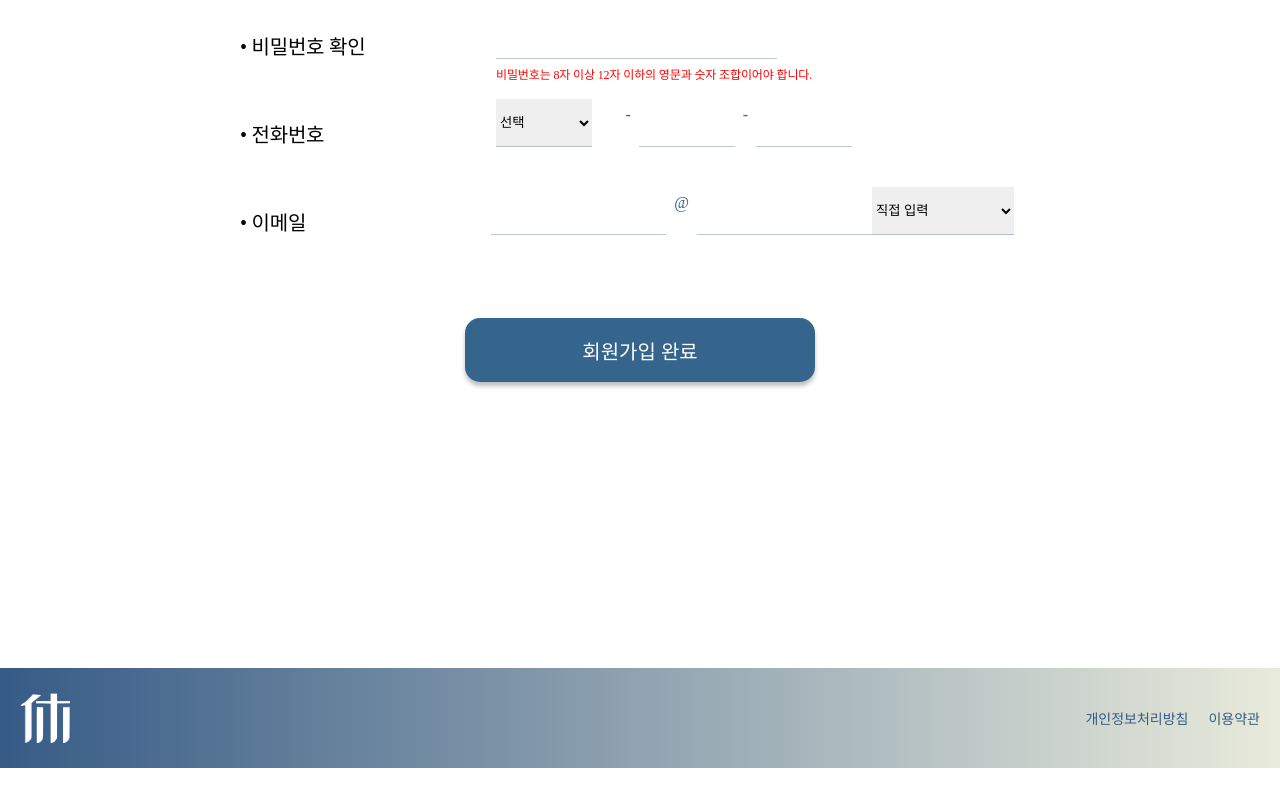
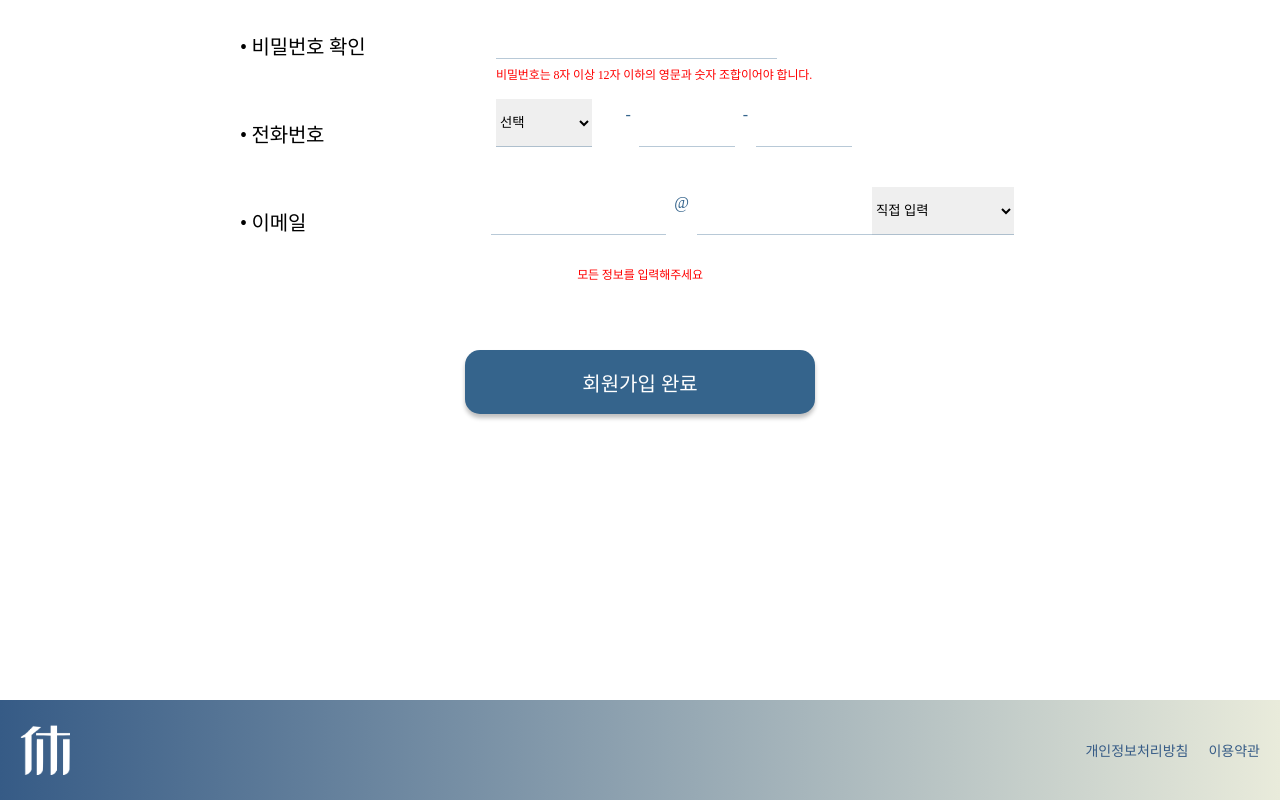
Before and after one commit to Serengeti-HYU/Hyu_frontend, a React (Create React App) app: page /sign-up in a window 1280 px wide. Shown: the part 1133-1933 px from the top of the page. Before the commit the page ends 1901 px from the top, so only its background shows below. Built offline with nearby package versions, Linux system fonts and the light colour scheme; a web font is replaced by a local one.

Commit message:
fix: 회원가입 required 수정

```diff
--- a/src/pages/Main/SignUp/SignUp.jsx
+++ b/src/pages/Main/SignUp/SignUp.jsx
@@ -166,9 +166,10 @@ const SignUp = () => {
   const [birthMonth, setBirthMonth] = useState("");
   const [birthDay, setBirthDay] = useState("");
   const [id, setId] = useState("");
+  const [email, setEmail] = useState("");
   const [phone1, setPhone1] = useState("");
   const [phone2, setPhone2] = useState("");
-  const [email, setEmail] = useState("");
+  const [phone3, setPhone3] = useState("");
 
   const handleInputChange = (e, nextRef) => {
     if (e.target.value.length >= e.target.maxLength) {
@@ -189,6 +190,11 @@ const SignUp = () => {
     const maxLength = 12;
     const regex = /^(?=.*[A-Za-z])(?=.*\d)[A-Za-z\d]{8,12}$/;
     return regex.test(password);
+  };
+
+  const handlePhone2Change = (e) => {
+    setPhone2(e.target.value);
+    handleInputChange(e, inputRef2);
   };
 
   const handleSubmit = (event) => {
@@ -215,6 +221,7 @@ const SignUp = () => {
       confirmPassword &&
       phone1 &&
       phone2 &&
+      phone3 &&
       email &&
       domainInput &&
       password === confirmPassword &&
@@ -354,9 +361,7 @@ const SignUp = () => {
               <p className="label">• 전화번호</p>
               <select
                 className="phone"
-                value={phone1}
-                onChange={(e) => handleInputChange(e, inputRef2)}
-                required
+                onChange={(e) => setPhone1(e.target.value)}
               >
                 <option value="">선택</option>
                 <option value="010">010</option>
@@ -372,27 +377,23 @@ const SignUp = () => {
                 type="tel"
                 maxLength="4"
                 ref={inputRef1}
-                value={phone1}
-                onChange={(e) => setPhone1(e.target.value)}
-                required
-              />
+                onChange={handlePhone2Change}
+              ></input>
               <p className="hypen">-</p>
               <input
                 className="phone"
                 type="tel"
                 maxLength="4"
                 ref={inputRef2}
-                value={phone2}
-                onChange={(e) => setPhone2(e.target.value)}
-                required
-              />
+                onChange={(e) => setPhone3(e.target.value)}
+              ></input>
             </div>
 
             <div className="input">
               <p className="label">• 이메일 </p>
               <input
                 className="email"
-                type="email"
+                type="text"
                 value={email}
                 onChange={(e) => setEmail(e.target.value)}
                 required
@@ -414,7 +415,13 @@ const SignUp = () => {
                 <option value="hanmail.net">hanmail.net</option>
               </select>
             </div>
-            {!isFormValid && <p id="warn2">모든 정보를 입력해주세요</p>}
+            <p
+              id="warn2"
+              style={{ visibility: isFormValid() ? "hidden" : "visible" }}
+            >
+              모든 정보를 입력해주세요
+            </p>
+
             <button type="submit" id="goLogin" disabled={!isFormValid()}>
               회원가입 완료
             </button>
```
